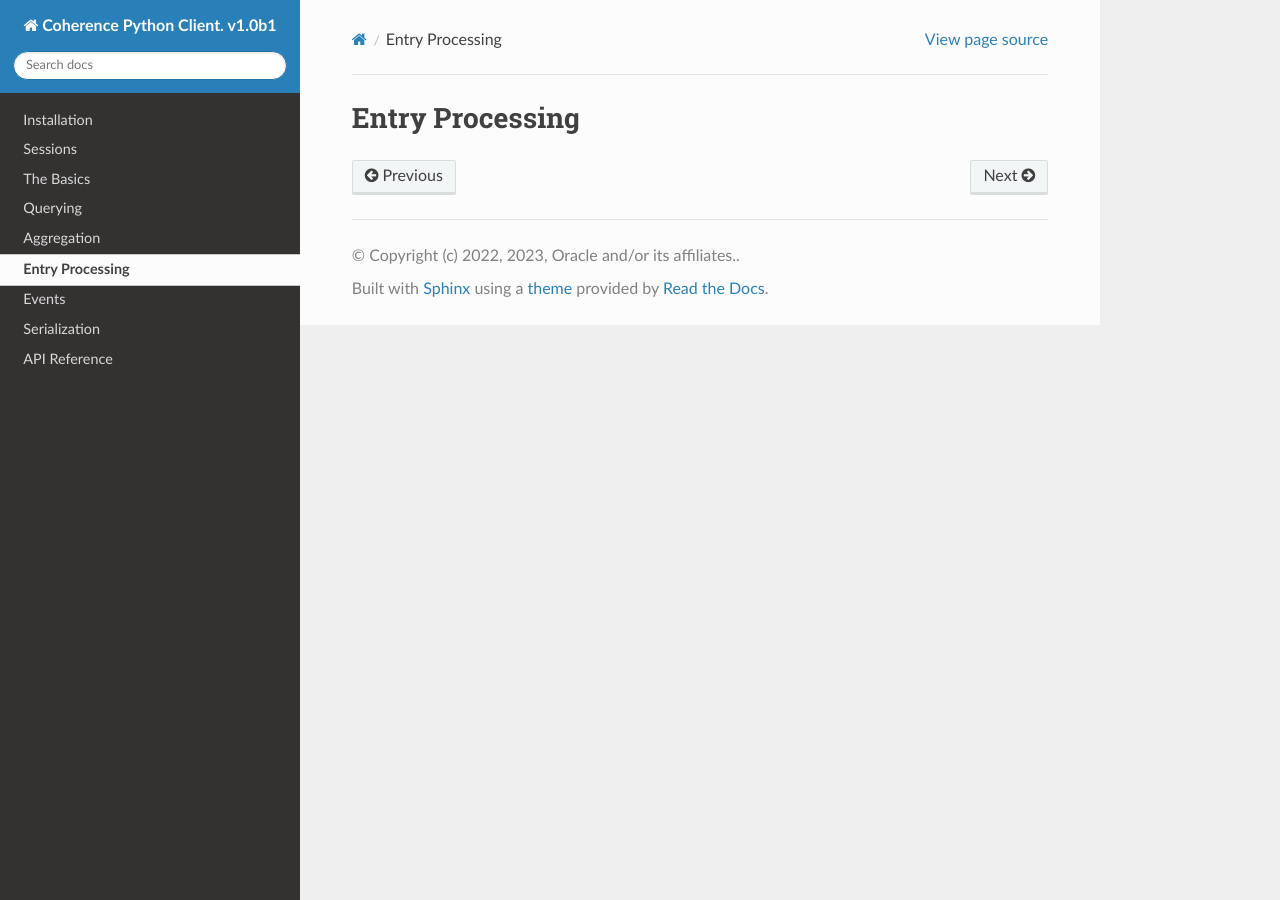
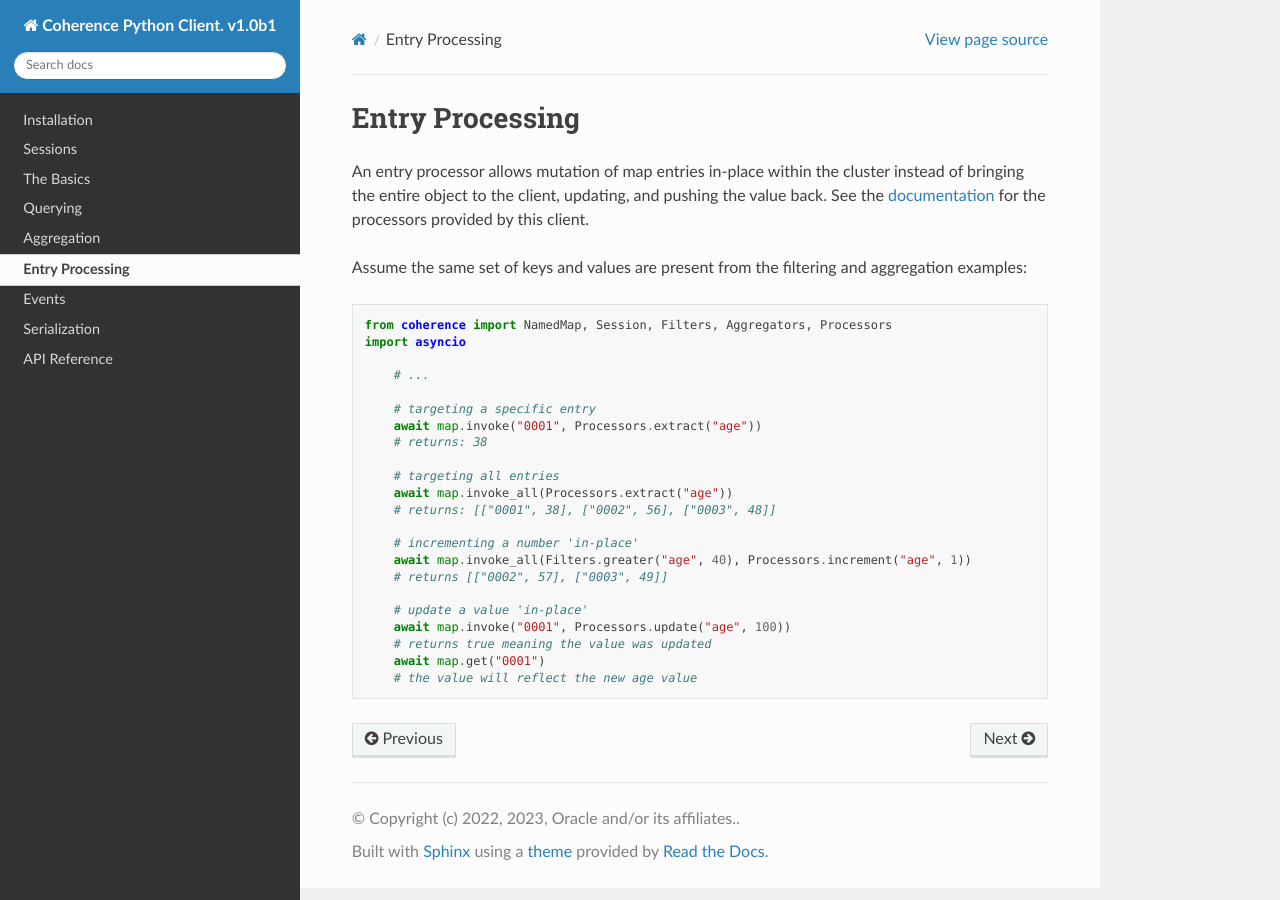
Before and after one commit to oracle/coherence-py-client, a Sphinx documentation site: the page built from docs/entryprocessing.rst, in a window 1280 px wide. Built offline with Sphinx 7.4.7 and the Read the Docs theme 2.0.0, drawn with Linux system fonts in a browser that asks for light colours.

Commit message:
Add documentation for Entry Processing (#9)
* Added documentation for Session

* Updated documentation for Session

* Added documentation for installation and basic operations

* Fix validation error

* Add documentation for querying and aggregation

* Add documentation for Entry processing and fix validation errors

```diff
--- a/docs/entryprocessing.rst
+++ b/docs/entryprocessing.rst
@@ -5,3 +5,33 @@
 
 Entry Processing
 ================
+
+An entry processor allows mutation of map entries in-place within the cluster instead of bringing the entire object
+to the client, updating, and pushing the value back.  See the `documentation <https://oracle.github.io/coherence/23.03/api/java/index.html>`_ for the processors provided by this client.
+
+Assume the same set of keys and values are present from the filtering and aggregation examples:
+
+.. code-block:: python
+
+    from coherence import NamedMap, Session, Filters, Aggregators, Processors
+    import asyncio
+
+        # ...
+
+        # targeting a specific entry
+        await map.invoke("0001", Processors.extract("age"))
+        # returns: 38
+
+        # targeting all entries
+        await map.invoke_all(Processors.extract("age"))
+        # returns: [["0001", 38], ["0002", 56], ["0003", 48]]
+
+        # incrementing a number 'in-place'
+        await map.invoke_all(Filters.greater("age", 40), Processors.increment("age", 1))
+        # returns [["0002", 57], ["0003", 49]]
+
+        # update a value 'in-place'
+        await map.invoke("0001", Processors.update("age", 100))
+        # returns true meaning the value was updated
+        await map.get("0001")
+        # the value will reflect the new age value
```
